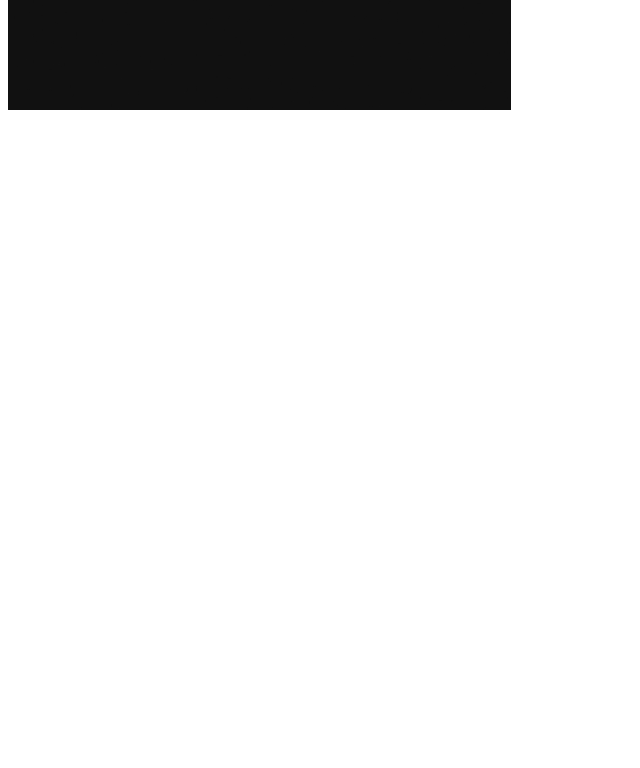
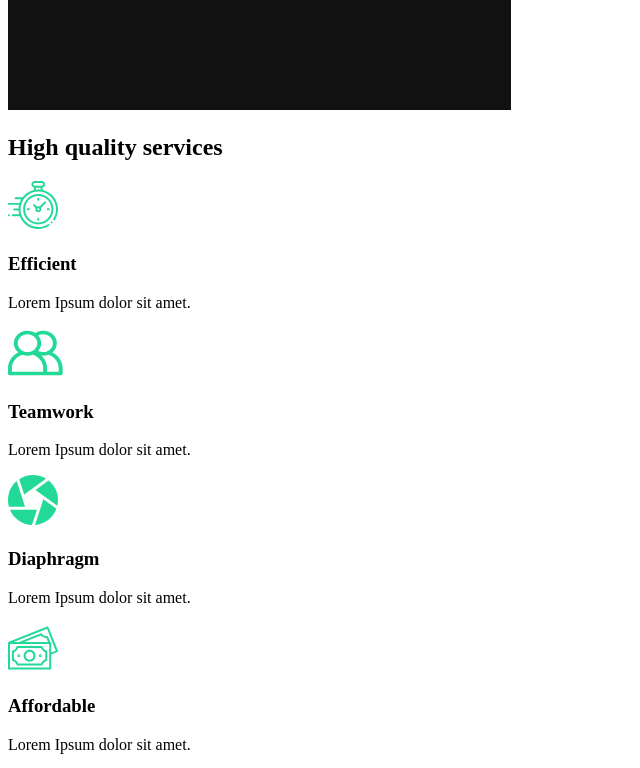
Before and after one commit to BojanIstvancic/the-creative-react-course-capture, a React (Create React App) app: page / in a window 1280 px wide. Shown: the part 860-1628 px from the top of the page, without its empty margins (0-640 px from the left). Before the commit the page ends 982 px from the top, so only its background shows below. Built offline with nearby package versions, Linux system fonts and the light colour scheme.

Commit message:
3. Services Section

```diff
--- a/src/components/AboutSection.js
+++ b/src/components/AboutSection.js
@@ -3,7 +3,7 @@
 
 const AboutSection = () => {
   return (
-    <div>
+    <>
       <div className="description">
         <div className="title">
           <div className="hide">
@@ -27,7 +27,7 @@
       <div className="image">
         <img src={home1} alt="guy with the camera" />
       </div>
-    </div>
+    </>
   );
 };
 
--- /dev/null
+++ b/src/components/ServicesSection.js
@@ -0,0 +1,52 @@
+import React from "react";
+import clock from "../img/clock.svg";
+import diaphragm from "../img/diaphragm.svg";
+import money from "../img/money.svg";
+import teamwork from "../img/teamwork.svg";
+import home2 from "../img/home2.png";
+
+const ServicesSection = () => {
+  return (
+    <div className="services">
+      <div className="description"></div>
+      <h2>
+        High <span>quality</span> services
+      </h2>
+      <div className="cards">
+        <div className="card">
+          <div className="icon">
+            <img src={clock} alt="icon" />
+            <h3>Efficient</h3>
+          </div>
+          <p>Lorem Ipsum dolor sit amet.</p>
+        </div>
+        <div className="card">
+          <div className="icon">
+            <img src={teamwork} alt="icon" />
+            <h3>Teamwork</h3>
+          </div>
+          <p>Lorem Ipsum dolor sit amet.</p>
+        </div>
+        <div className="card">
+          <div className="icon">
+            <img src={diaphragm} alt="icon" />
+            <h3>Diaphragm</h3>
+          </div>
+          <p>Lorem Ipsum dolor sit amet.</p>
+        </div>
+        <div className="card">
+          <div className="icon">
+            <img src={money} alt="icon" />
+            <h3>Affordable</h3>
+          </div>
+          <p>Lorem Ipsum dolor sit amet.</p>
+        </div>
+      </div>
+      <div className="image">
+        <img src={home2} alt="home" />
+      </div>
+    </div>
+  );
+};
+
+export default ServicesSection;
--- a/src/pages/AboutUs.js
+++ b/src/pages/AboutUs.js
@@ -1,8 +1,15 @@
 import React from "react";
 import AboutSection from "../components/AboutSection";
+import ServicesSection from "../components/ServicesSection";
 
 const AboutUs = () => {
-  return <AboutSection />;
+  return (
+    <>
+      <AboutSection />
+      <ServicesSection />
+      {/* if we don't want a div we can create fraction <></> - it is mimicking divs */}
+    </>
+  );
 };
 
 export default AboutUs;
```
